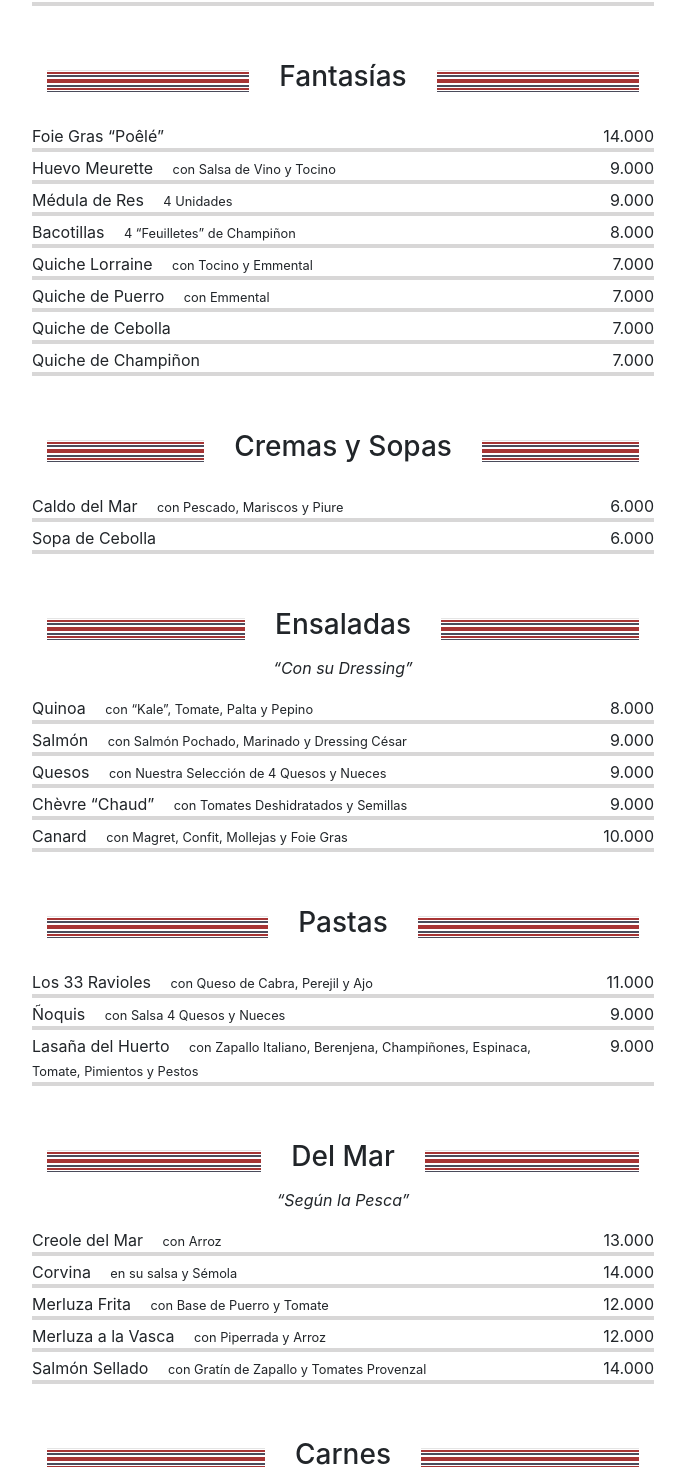
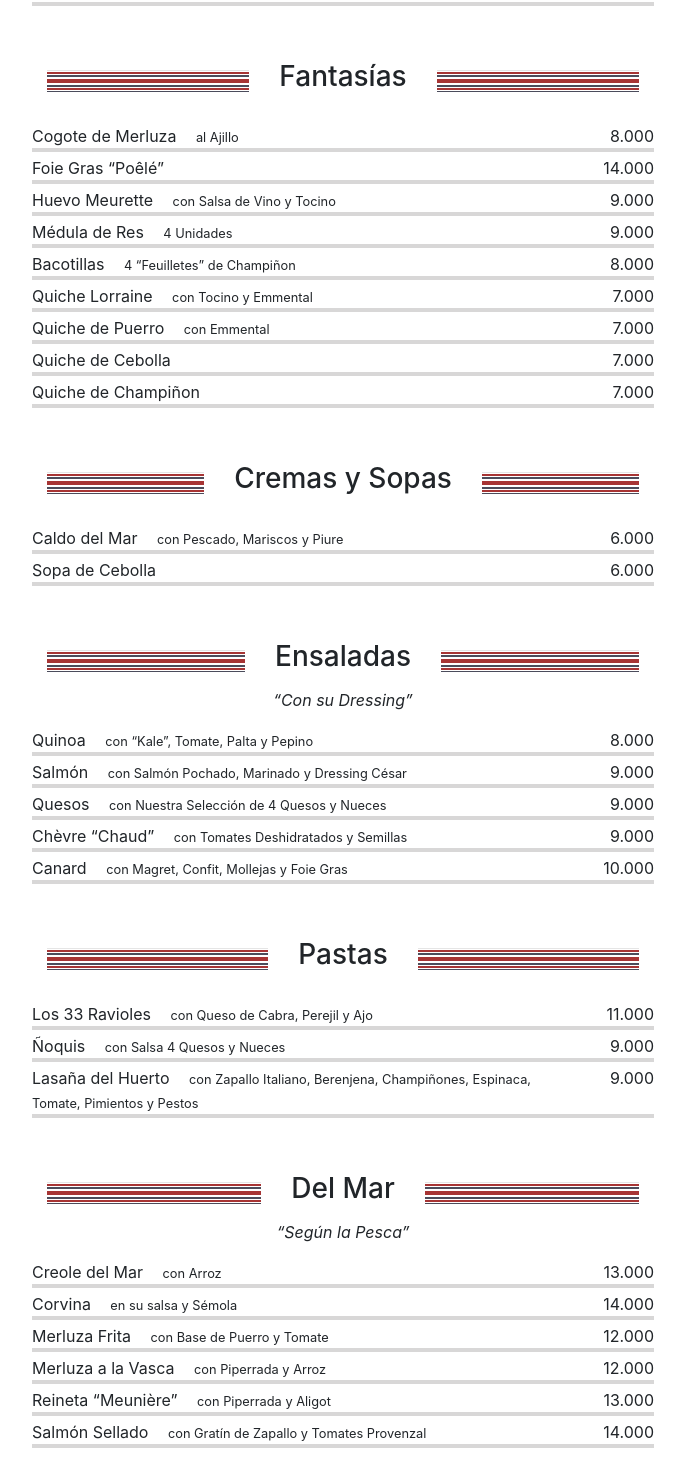
Before and after one commit to durbonca/Menu-QR-Google-sheet, a React (Create React App) app: page /Family in a window 1280 px wide. Shown: the part 1125-2592 px from the top of the page, without its empty margins (297-982 px from the left). Built offline with nearby package versions, Linux system fonts and the light colour scheme.

Commit message:
activar producto y cambios menores

```diff
--- a/src/data/data.js
+++ b/src/data/data.js
@@ -2,7 +2,7 @@ const dataProducts = [{
         title: 'Fantasías',
         products: [
             /* { id: 1, name: 'Chupe de Locos',description: '', price: '12.000' }, */
-            /* { id: 2,name: 'Cogote de Merluza', description: 'al Ajillo',price: '8.000' }, */
+            { id: 2,name: 'Cogote de Merluza', description: 'al Ajillo',price: '8.000' },
             { id: 3, name: 'Foie Gras “Poêlé”', description: '', price: '14.000' },
             { id: 4, name: 'Huevo Meurette', description: 'con Salsa de Vino y Tocino', price: '9.000' },
             /* { id: 23, name: 'Omellette de Erizos', description: '', price: '9.000' }, */
@@ -49,7 +49,7 @@ const dataProducts = [{
             { id: 11, name: 'Corvina', description: 'en su salsa y Sémola', price: '14.000' },
             { id: 2, name: 'Merluza Frita', description: 'con Base de Puerro y Tomate', price: '12.000' },
             { id: 3, name: 'Merluza a la Vasca', description: 'con Piperrada y Arroz', price: '12.000' },
-            /* { id: 4, name: 'Reineta “Meunière”', description: 'con Piperrada y Aligot', price: '13.000' }, */
+            { id: 4, name: 'Reineta “Meunière”', description: 'con Piperrada y Aligot', price: '13.000' },
             { id: 5, name: 'Salmón Sellado', description: 'con Gratín de Zapallo y Tomates Provenzal', price: '14.000' }
         ]
     },
--- a/src/data/dataWine.js
+++ b/src/data/dataWine.js
@@ -405,7 +405,7 @@ const dataWine = [
         ]
     },{
         title: 'Fortificado',
-        description:'Copa 6cl',
+        description:'',
         products:
         [
             /* { id: 0, name: "DOWS LBV", description: '2009', country: 'Potugal', price: '', price2: '29.000' }, */
@@ -415,7 +415,7 @@ const dataWine = [
     },
     {
         title: 'Late Harvest',
-        description:'Copa 6cl - Botella 375 cl',
+        description:'',
         products:
         [
             { id: 1, name: 'Erasmo', description: '2014', country: 'Maule', price: '4.000', price2: '25.000' },
```
